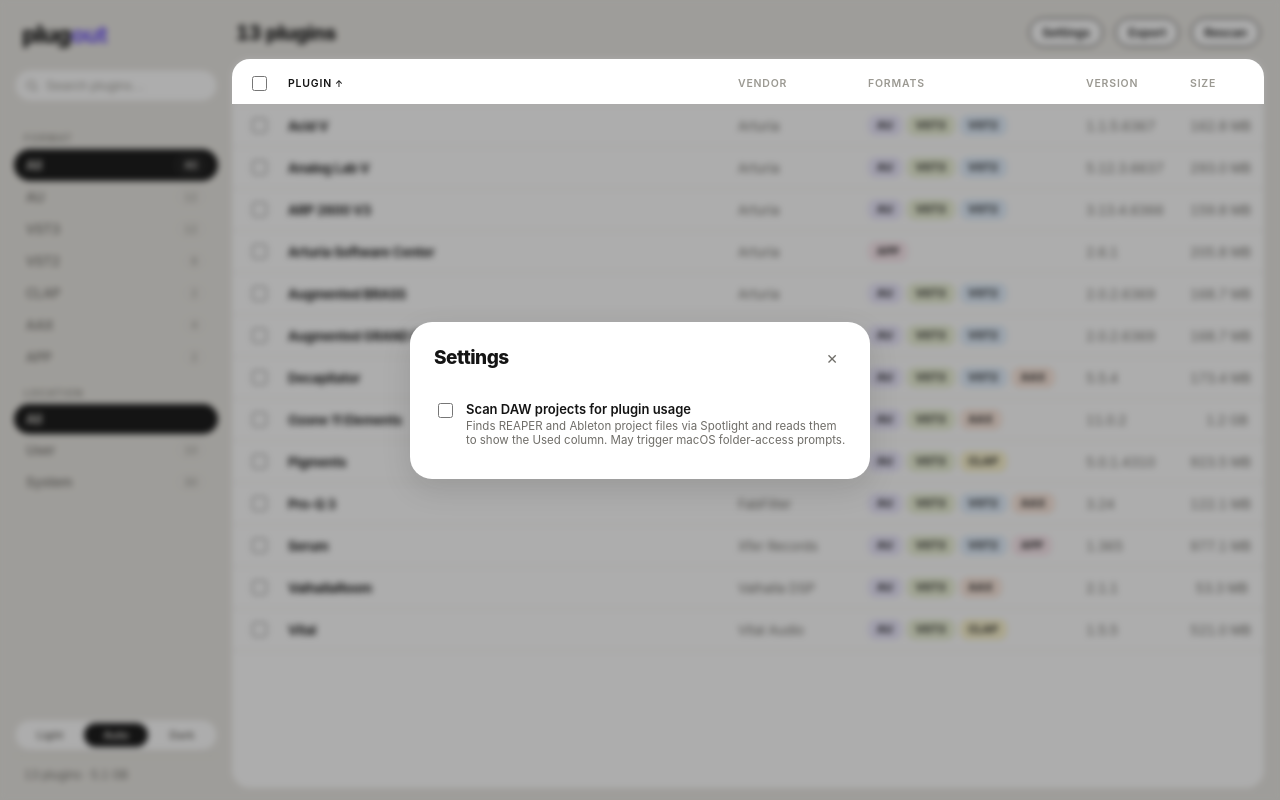
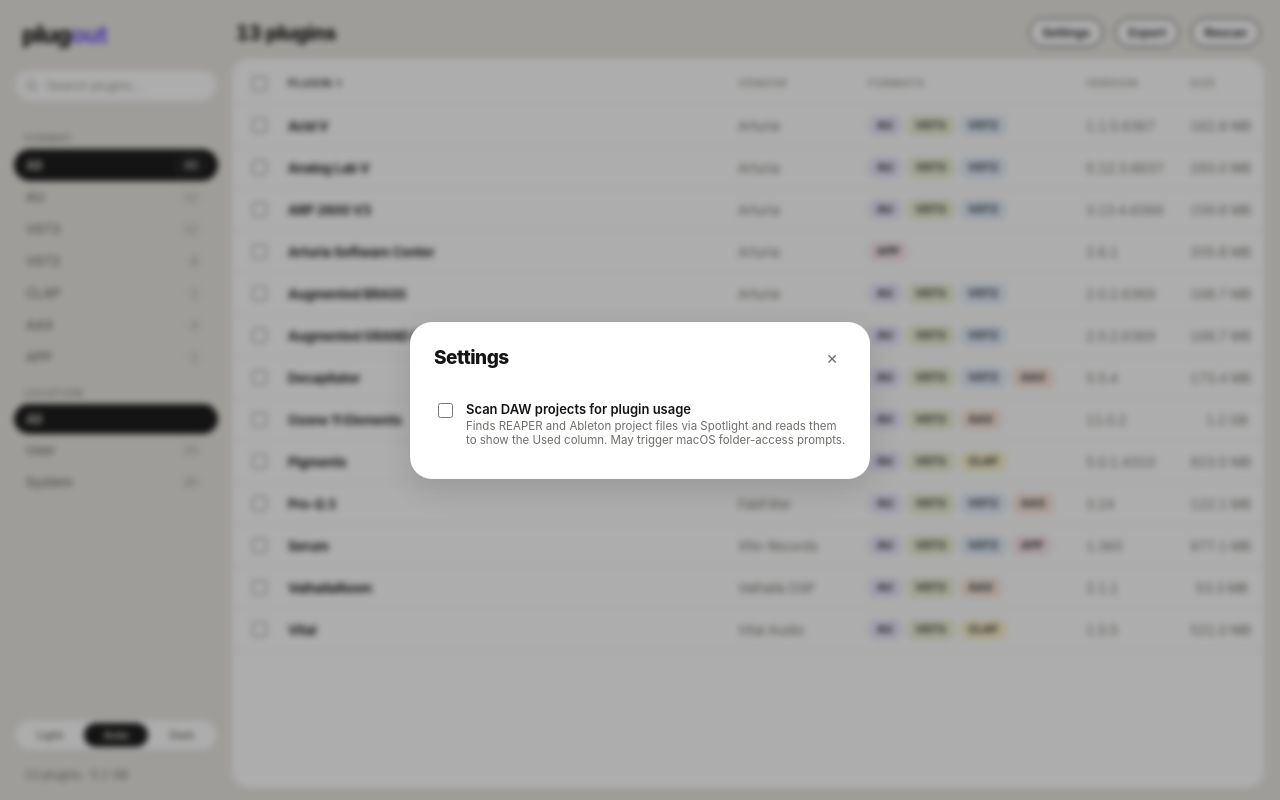
Before and after one commit to ngriaznov/plugout, a React (Vite) app: page / in a window 1280 px wide. Both pictures are taken after a click on the button "Settings". Built offline with nearby package versions, Linux system fonts and the light colour scheme.

Commit message:
Layer modal overlays above the sticky table header

```diff
--- a/src/styles.css
+++ b/src/styles.css
@@ -421,6 +421,9 @@
 /* ---------- Modal ---------- */
 .overlay {
   position: fixed; inset: 0;
+  /* Above the table's sticky header (th z-index: 1), which otherwise paints
+     over the backdrop and escapes the blur. */
+  z-index: 10;
   background: var(--overlay);
   backdrop-filter: blur(3px);
   display: flex; align-items: center; justify-content: center;
```
